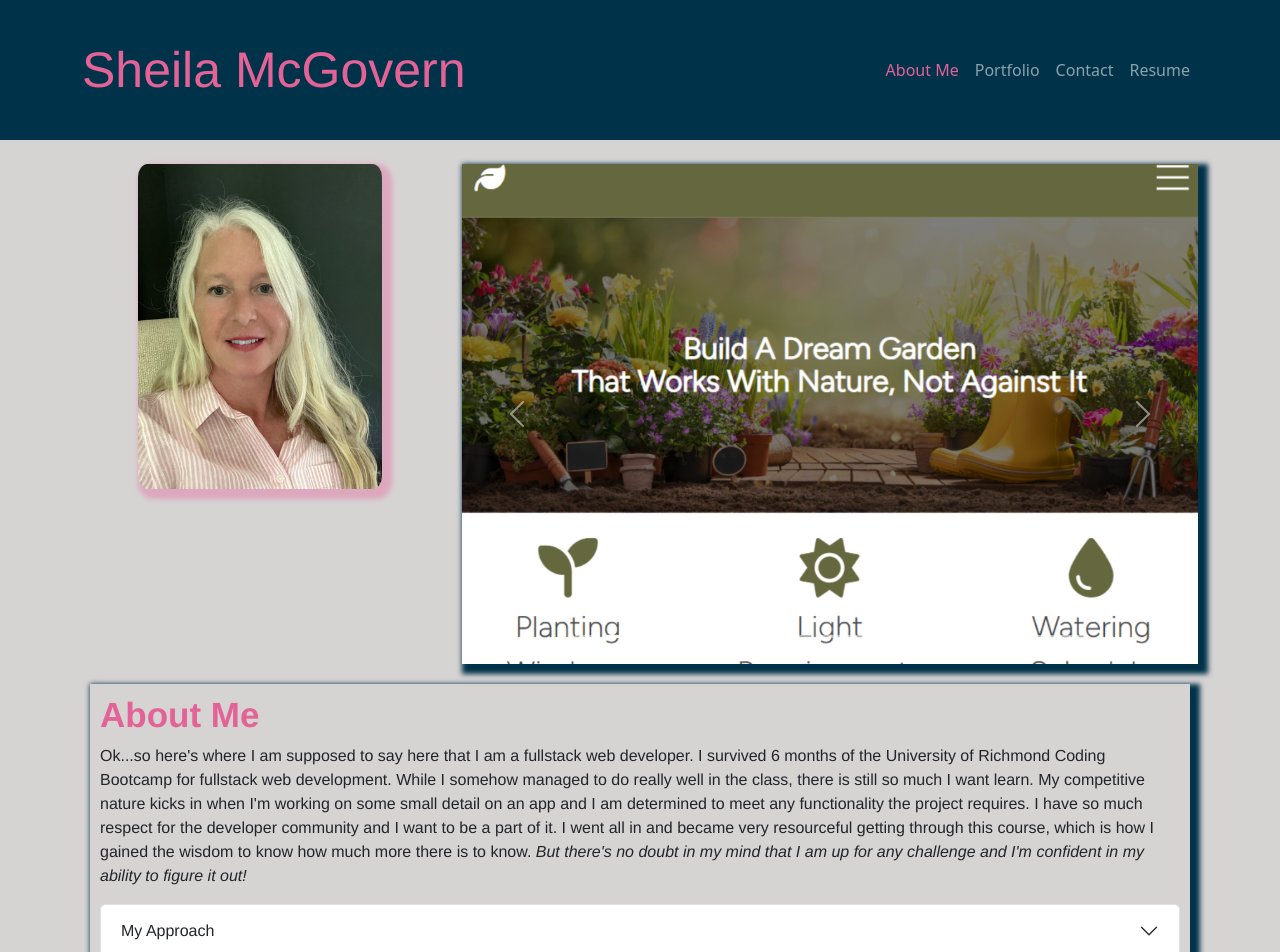
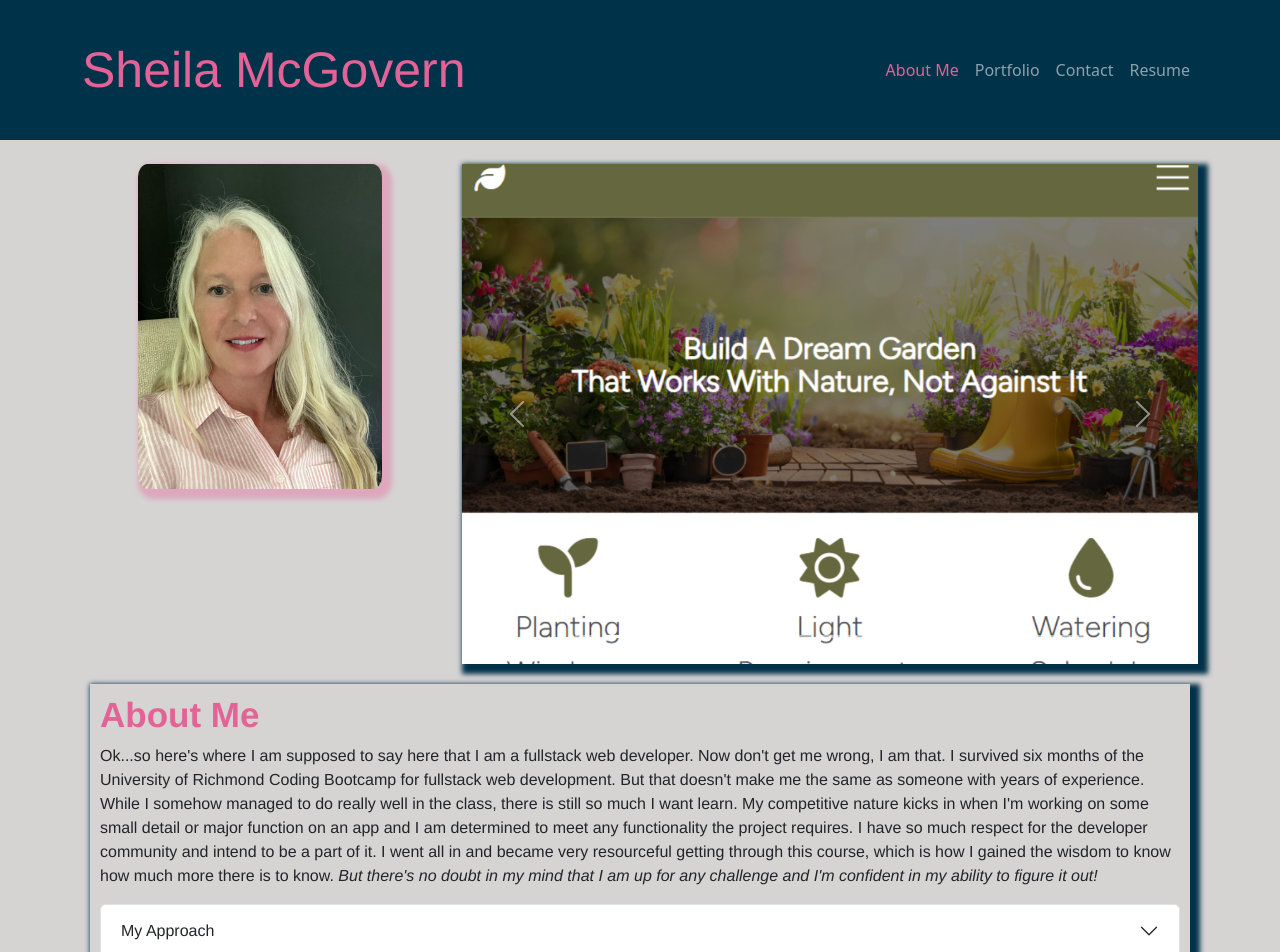
Before and after one commit to aliehs111/React_portfolio, a React (Create React App) app in the folder react_portfolio/: page /#/ in a window 1280 px wide. Shown: the top 952 px of the page. Built offline with nearby package versions, Linux system fonts and the light colour scheme.

Commit message:
adds final edits to verbiage

```diff
--- a/react_portfolio/src/About.jsx
+++ b/react_portfolio/src/About.jsx
@@ -7,18 +7,12 @@ import CarouselAbout from "./components/CarouselAbout";
 import AccordionAbout from "./components/AccordionAbout";
 import myImage from "./assets/myImage.jpeg";
 
-
-
 function About() {
   return (
     <Container className="about-container mt-0 pt-4  ">
       <Row>
         <Col className="photo-col">
-          <img
-            src= {myImage}
-            alt="my photo"
-            className="profile-photo"
-          />
+          <img src={myImage} alt="my photo" className="profile-photo" />
         </Col>
         <Col md={8} className="carousel-col">
           <CarouselAbout style={{ width: "100%", height: "600px" }} />
@@ -30,15 +24,17 @@ function About() {
           <h1 className="about-me-h1">About Me</h1>
           <p>
             Ok...so here's where I am supposed to say here that I am a fullstack
-            web developer. I survived 6 months of the University of Richmond
-            Coding Bootcamp for fullstack web development. While I somehow
-            managed to do really well in the class, there is still so much I
-            want learn. My competitive nature kicks in when I'm working on some
-            small detail on an app and I am determined to meet any functionality
-            the project requires. I have so much respect for the developer
-            community and I want to be a part of it. I went all in and became
-            very resourceful getting through this course, which is how I gained
-            the wisdom to know how much more there is to know.{" "}
+            web developer. Now don't get me wrong, I am that. I survived six
+            months of the University of Richmond Coding Bootcamp for fullstack
+            web development. But that doesn't make me the same as someone with
+            years of experience. While I somehow managed to do really well in
+            the class, there is still so much I want learn. My competitive
+            nature kicks in when I'm working on some small detail or major
+            function on an app and I am determined to meet any functionality the
+            project requires. I have so much respect for the developer community
+            and intend to be a part of it. I went all in and became very
+            resourceful getting through this course, which is how I gained the
+            wisdom to know how much more there is to know.{" "}
             <em>
               But there's no doubt in my mind that I am up for any challenge and
               I'm confident in my ability to figure it out!
--- a/react_portfolio/src/Resume.jsx
+++ b/react_portfolio/src/Resume.jsx
@@ -25,7 +25,7 @@ function Resume() {
       <br />
       <div className="d-flex justify-content-center align-items-center vh-60">
       <Card className="resume-card" >
-      <Card.Body>While my resume reflects several years of experience as a project manager in commercial construction, I would rather be a web developer. I have worked very hard and learned so much with the University of Richmond Coding Bootcamp studying fullstack web development. I am excited to apply my skills and really be able to contribute to a great team in a new career that will allow me to be creative and innovative. </Card.Body>
+      <Card.Body>While my resume reflects several years of experience as a project manager in commercial construction, I would rather be a web developer. I have worked very hard and learned so much with the University of Richmond Coding Bootcamp studying fullstack web development. I am excited to apply my skills to contribute and learn more with a great team in a new career. </Card.Body>
     </Card>
     </div>
       <br />
--- a/react_portfolio/src/components/AccordionAbout.jsx
+++ b/react_portfolio/src/components/AccordionAbout.jsx
@@ -7,13 +7,19 @@ function AccordionAbout() {
         <Accordion.Header>My Approach</Accordion.Header>
         <Accordion.Body>
           The reason I did well in the class is because I learned how to be
-          resourceful and patient. I remained calm and positive <em>almost</em>{" "}
+          resourceful and patient. The class taught me how to think and pushed
+          me to research and consider of every possible solution to meet a
+          requirement. I learned to remain calm and positive <em>almost</em>{" "}
           every time my apps crashed. I learned how to read the error messages
-          and find the problem. I learned how to really read documentation and
-          sometimes take risks implementing other things I learned from YouTube
-          videos or Slack Overflow. Testing small changes, moving code around,
-          learning about the different JavaScript versions and when to use them.
-          I learned how to use the Chrome Dev Tools to debug my code.
+          and figure out how to fix bugs. I referred to official documentation
+          and sometimes took risks implementing other things I learned from
+          YouTube videos or Slack Overflow. I learned by testing small changes,
+          moving code around, learning about the different JavaScript versions
+          and when to use them. I learned how to use the Chrome Dev Tools to
+          debug my code. <br></br>
+          Development is sort of like a cat and mouse game, especially with
+          debugging. Sometimes I just like to play with code, like a cat playing
+          with a mouse.
         </Accordion.Body>
       </Accordion.Item>
       <Accordion.Item eventKey="1">
@@ -21,24 +27,35 @@ function AccordionAbout() {
         <Accordion.Body>
           I'm not looking for a "job", I'm looking for a team and an
           opportunity. If I can't find the right fit, I will probably create my
-          own team of talented developers and sell cool apps myself. I took the
-          course because I just wanted to know how to do it, maybe have a little
-          side gig and make custom website and applications in my current field
-          of commercial construction. But something happened, and through all
-          the hard work and hours of homework, I got hooked. This is what I want
-          to do now. <br />
+          own team of talented developers and sell web applications myself. I
+          took the course because I just wanted to know how to do it, maybe have
+          a little side gig and make custom website and applications in my
+          current field of commercial construction. But something happened, and
+          through all the hard work and hours of homework, I got hooked. This is
+          what I want to do now. <br />
           <br />
-          My interests in development are mostly in the backend with a special interest in integrating AI and machine learning to make my apps more practical, engaging and truly useful in helping an organization be more efficient.
+          My interests in development are mostly in the backend with a special
+          interest in integrating AI and machine learning to make my apps more
+          practical, engaging and truly useful in helping an organization be
+          more efficient. <br/>
+          I do want to learn more about design, too and get
+          better at developing a better looking UI and learning more about how
+          to work with images and art. Being so focused on developing reliable and
+          efficient backends, I have not yet made it a priority to explore the
+          creative details of for an an appealing frontend design.
         </Accordion.Body>
       </Accordion.Item>
       <Accordion.Item eventKey="2">
         <Accordion.Header>My Career Background</Accordion.Header>
         <Accordion.Body>
-          I bring with me 20 years experience of sales and project management. With
-          experience specifically in commercial construction, I have a working
-          knowledge of the esoteric terms and processes that are used in
+          I bring with me 20 years experience of sales and project management.
+          With experience specifically in commercial construction, I have a
+          working knowledge of the esoteric terms and processes that are used in
           construction and architectural documents. I have managed my own cost
-          accounting and billing for my projects, overseen the project inventory process and vendor payments.  I have negotiated, sold and managed millions in revenue for large complex projects in different stages from pre-sales to completion running concurrently.
+          accounting and billing for my projects, overseen the project inventory
+          process and vendor payments. I have negotiated, sold and managed
+          millions in revenue for large complex projects in different stages
+          from pre-sales to completion running concurrently.
           <br />
           <br />
           So it would make sense to work on application specific to contruction
@@ -50,9 +67,12 @@ function AccordionAbout() {
           will have to drop back and play D. That might mean doing my own
           estimating, writing and implementing a material logistics plan,
           visiting job sites and managing the field or addressing details and QC
-          issues. It's up to me to stay at work for as long as it takes to meet a deadline.  I am the one who handles the difficult conversations, and negotiates solutions with clients and subcontractors to keep the
-          project moving forward, meeting the contract obligations and protecting the
-          company's interests.  I do all this while maintaining the most important aspect of business, <em>the relationships</em>.
+          issues. It's up to me to stay at work for as long as it takes to meet
+          a deadline. I am the one who handles the difficult conversations, and
+          negotiates solutions with clients and subcontractors to keep the
+          project moving forward, meeting the contract obligations and
+          protecting the company's interests. I do all this while maintaining
+          the most important aspect of business, <em>the relationships</em>.
         </Accordion.Body>
       </Accordion.Item>
     </Accordion>
```
Also changed, not shown: 1 other file (tests, documents, lock files or other folders).
